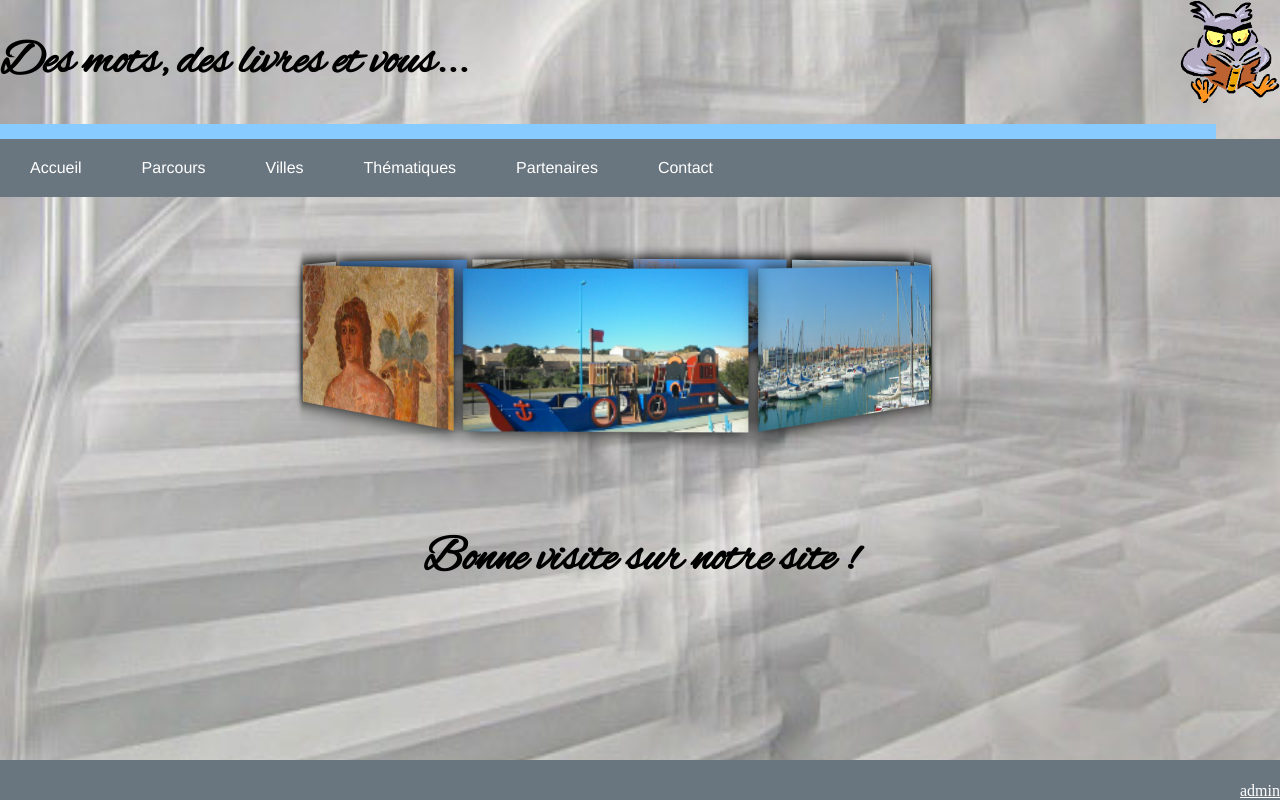
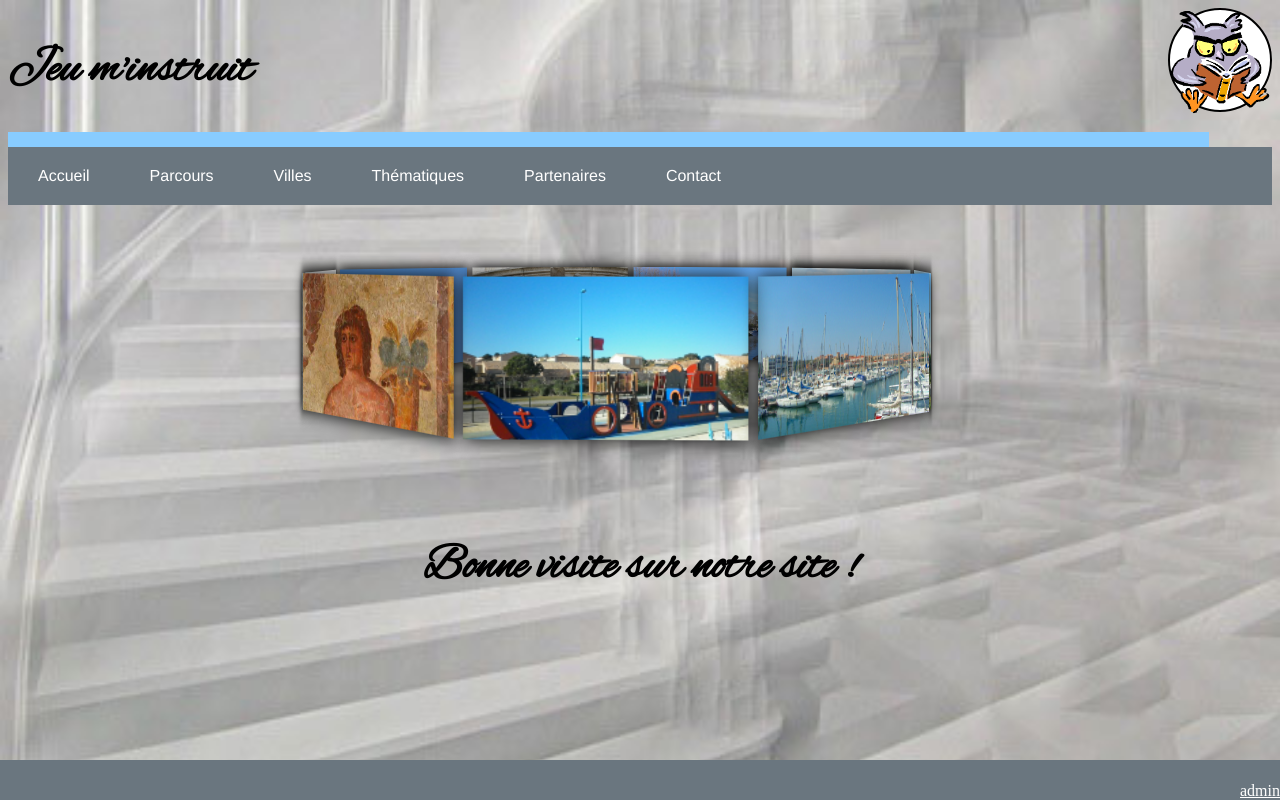
Before and after one commit to crazychouwi/Sitejeu2piste, a PHP site: page /Sitejeu2piste/ in a window 1280 px wide. Run offline with PHP 8.4, Linux system fonts and the light colour scheme.

Commit message:
insertion d'un texte sous le logo du site'aide'

```diff
--- a/assets/css/carousel.css
+++ b/assets/css/carousel.css
@@ -252,20 +252,63 @@ nav input[type=checkbox]:checked ~ ul{
   background-position: center;
   background-size: cover;
   background-repeat: no-repeat;
-  margin: 0;
-  padding:0;
+  /*margin: 0;
+  padding:0;*/
 }
 /*header du site*/
+.accueil{
+text-align: left;
+}
 .enteteAccueil{
-display: flex;
-justify-content: space-between;
+  display:flex;
+  justify-content: space-between;
 }
-.logo span{
-  visibility: hidden;
+.logo{
+  /*visibility: hidden;*/
+  width: 100px;
+  height: 100px;
+  background-color: white;
+  border-radius: 50%;
+  border: 2px black solid;
 }
-.logo img:hover + span{
-  visibility: visible;
-  background-color: white;
+.logo p{
+  color: white;
+  text-shadow: 2px 2px black;
+  background-color: #6A767F;
+  border-radius: 4px;
+  border: black double;
+}
+a{
+    color:#4c0ed8;
+}
+a:hover,a:focus{
+    color:#000;
+}
+
+/* Position et couleur bulle */
+a span{
+    position:absolute;
+    margin-top:25px;
+    margin-left:-25px;
+    color:#fff;
+    background:rgba(0, 0, 0, 0.5);
+    padding:25px;
+    border-radius:3px;
+
+    /* Faire disparaire infobulle par défaut */
+    /* On determine l'origine de la rotation */
+    transform:scale(0) rotate(-180deg);
+    /* Faire durer l'effet */
+    transition:all .25s;
+    /* Effet sur la transparence */
+    opacity:0;
+}
+
+/* Apparition de la bulle avec le scale à 1 */
+a:hover span, a:focus span{
+    transform:scale(1) rotate(0);
+    /* Effet sur la transparence */
+    opacity:1;
 }
 .bande{
   width: 95%;
--- a/index.html
+++ b/index.html
@@ -2,7 +2,7 @@
 <html>
   <head>
     <meta charset="utf-8">
-    <title>Des mots, des livres et vous</title>
+    <title>Jeu m'instruit</title>
     <!-- le viewport sert a faire une mise a l'échelle de ma page web afin qu'elle s'adpate a la taille de l'ecran du visiteur -->
 
     <meta name="viewport" content="width=device-width, initial-scale=1">
@@ -11,13 +11,13 @@
   </head>
   <body class="pageAccueil">
       <div class="enteteAccueil">
-      <div><h1>Des mots, des livres et vous...</h1></div>
-      <div><img src="assets/img/hibou.gif" width="100px"alt="logo"></div>
+      <h1 class="accueil">Jeu m'instruit</h1>
+      <div class="logo">
+        <a href="#"><span>Si vous avez besoin d'aide, demandez moi!</span><img src="assets/img/hibou.gif" width="100px"alt="logo">
+        </a>
+        </div>
       </div>
-      <!-- <div class="logo">
 
-      <span>Bonjour, bienvenue!</span>
-      </div> -->
     <div class="bande"></div>
 
     <div class="menuDeroulant">
```
